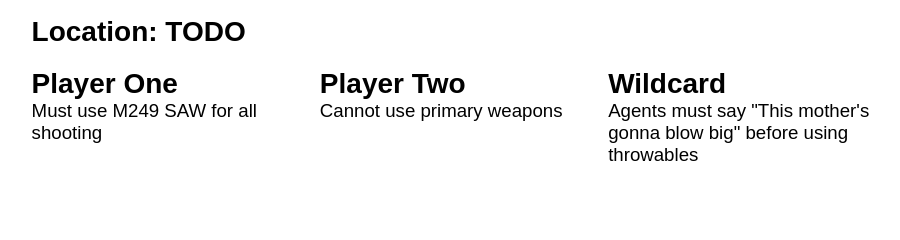
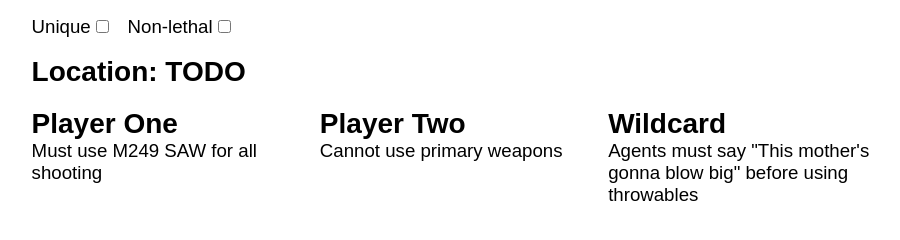
Before and after one commit to coldspire/Swat4ScenarioMaker, a website built with webpack: page app/index.html in a window 1280 px wide. Shown: the part 166-406 px from the top of the page, without its empty margins (186-1086 px from the left). Built offline with nearby package versions, Linux system fonts and the light colour scheme; files whose address does not match are found by name.

Commit message:
Update options to be objects; updated view (#6)

```diff
--- a/app/assets/json/playerOptions.json
+++ b/app/assets/json/playerOptions.json
@@ -1,14 +1,62 @@
 [
-    "Cannot use primary weapons",
-    "Cannot use firearms",
-    "Must use M249 SAW for all shooting",
-    "Must use HK69 grenade launcher as primary weapon",
-    "Must use Pepperball gun for all shooting",
-    "Must use Less Lethal Nova shotgun for all shooting",
-    "Must use Colt Accurized Rifle for all shooting",
-    "Must hit at least two suspects with a stun gun or Tazer",
-    "Must hit a suspect with a throwable item",
-    "Must enter a room after the other agent",
-    "All tactical items must be door wedges",
-    "Must kill all suspects at point-blank range"
+    {
+        "type": "player",
+        "text": "Cannot use primary weapons",
+        "lethal": null
+    },
+    {
+        "type": "player",
+        "text": "Cannot use firearms",
+        "lethal": false
+    },
+    {
+        "type": "player",
+        "text": "Must use M249 SAW for all shooting",
+        "lethal": true
+    },
+    {
+        "type": "player",
+        "text": "Must use HK69 grenade launcher as primary weapon",
+        "lethal": true
+    },
+    {
+        "type": "player",
+        "text": "Must use Pepperball gun for all shooting",
+        "lethal": false
+    },
+    {
+        "type": "player",
+        "text": "Must use Less Lethal Nova shotgun for all shooting",
+        "lethal": false
+    },
+    {
+        "type": "player",
+        "text": "Must use Colt Accurized Rifle for all shooting",
+        "lethal": true
+    },
+    {
+        "type": "player",
+        "text": "Must hit at least two suspects with a stun gun or Tazer",
+        "lethal": false
+    },
+    {
+        "type": "player",
+        "text": "Must hit a suspect with a throwable item",
+        "lethal": null
+    },
+    {
+        "type": "player",
+        "text": "Must enter a room after the other agent",
+        "lethal": null
+    },
+    {
+        "type": "player",
+        "text": "All tactical items must be door wedges",
+        "lethal": null
+    },
+    {
+        "type": "player",
+        "text": "Must kill all suspects at point-blank range",
+        "lethal": null
+    }
 ]
--- a/app/assets/json/wildcardOptions.json
+++ b/app/assets/json/wildcardOptions.json
@@ -1,11 +1,47 @@
 [
-    "Doors can be opened only by C-2 or breaching shotgun",
-    "Optiwand is forbidden",
-    "Agents must always run everywhere",
-    "Rooms must be cleared from multiple entrances where possible",
-    "Agents must enter rooms while under Stinger influence",
-    "Agents must unlock and breach room within 30 seconds",
-    "Hostiles must be pepper-sprayed before any further action is taken",
-    "Agents must say \"This mother's gonna blow big\" before using throwables",
-    "Hostiles must be taken down through non-lethal means"
+    {
+        "type": "wildcard",
+        "text": "Doors can be opened only by C-2 or breaching shotgun",
+        "lethal": null
+    },
+    {
+        "type": "wildcard",
+        "text": "Optiwand is forbidden",
+        "lethal": null
+    },
+    {
+        "type": "wildcard",
+        "text": "Agents must always run everywhere",
+        "lethal": null
+    },
+    {
+        "type": "wildcard",
+        "text": "Rooms must be cleared from multiple entrances where possible",
+        "lethal": null
+    },
+    {
+        "type": "wildcard",
+        "text": "Agents must enter rooms while under Stinger influence",
+        "lethal": null
+    },
+    {
+        "type": "wildcard",
+        "text": "Agents must unlock and breach room within 30 seconds",
+        "lethal": null
+    },
+    {
+        "type": "wildcard",
+        "text": "Hostiles must be pepper-sprayed before any further action is taken",
+        "lethal": null
+    },
+    {
+        "type": "wildcard",
+        "text": "Agents must say \"This mother's gonna blow big\" before using throwables",
+        "lethal": null
+    },
+    {
+        "type": "wildcard",
+        "text": "Hostiles must be taken down through non-lethal means",
+        "lethal": false
+    }
 ]
--- a/app/index.html
+++ b/app/index.html
@@ -12,6 +12,7 @@
 </head>
 <body>
     <%= require('html-loader!./partials/_header.html') %>
+    <%= require('html-loader!./partials/_options.html') %>
     <%= require('html-loader!./partials/_main.html') %>
 
     <% for (var chunk in htmlWebpackPlugin.files.chunks) { %>
--- /dev/null
+++ b/app/partials/_options.html
@@ -0,0 +1,10 @@
+<ul class="options">
+    <li>
+        <label for="is-unique">Unique</label>
+        <input type="checkbox" id="is-unique">
+    </li>
+    <li>
+        <label for="is-nonlethal">Non-lethal</label>
+        <input type="checkbox" id="is-nonlethal">
+    </li>
+</ul>
--- a/app/scripts/index.js
+++ b/app/scripts/index.js
@@ -1,21 +1,35 @@
-const playerDirectives = require('../assets/json/playerOptions.json');
-const wildcards = require('../assets/json/wildcardOptions.json');
+const playerDirectives = [ ...require('../assets/json/playerOptions.json')];
+const wildcards = [ ...require('../assets/json/wildcardOptions.json')];
 
-function getPlayerDirectives() {
-    return playerDirectives;
+function getPlayerDirectives(nonLethal) {
+    let directives;
+    if (nonLethal) {
+        directives = playerDirectives.filter(dir => !dir.lethal);
+    } else {
+        directives = playerDirectives;
+    }
+
+    return directives;
 }
 
-function getWildcards() {
-    return wildcards;
+function getWildcards(nonLethal) {
+    let directives;
+    if (nonLethal) {
+        directives = wildcards.filter(dir => !dir.lethal);
+    } else {
+        directives = wildcards;
+    }
+
+    return directives;
 }
 
 function getRandomIndex(max) {
     return (Math.floor(Math.random() * (max + 1)));
 }
 
-function getDirectives(numPlayers, unique) {
-    const playerDirectives = getPlayerDirectives();
-    const wildcards = getWildcards();
+function getDirectives(numPlayers, unique, nonLethal) {
+    const playerDirectives = getPlayerDirectives(nonLethal);
+    const wildcards = getWildcards(nonLethal);
 
     const chosenDirectives = [];
     for (let i = 0; i < numPlayers; i++) {
@@ -46,7 +60,18 @@
     }
 };
 
-const directives = getDirectives(2, false);
-changeTextById(directives.directives.perPlayer[0], "playerOneDirective");
-changeTextById(directives.directives.perPlayer[1], "playerTwoDirective");
-changeTextById(directives.wildcard, "wildcardDirective");
+function refreshAll() {
+    const isUnique = document.getElementById('is-unique').checked;
+    const isNonLethal = document.getElementById('is-nonlethal').checked;
+
+    const directives = getDirectives(2, isUnique, isNonLethal);
+
+    changeTextById(directives.directives.perPlayer[0].text, "playerOneDirective");
+    changeTextById(directives.directives.perPlayer[1].text, "playerTwoDirective");
+    changeTextById(directives.wildcard.text, "wildcardDirective");
+}
+
+document.getElementById('is-unique').addEventListener('change', refreshAll);
+document.getElementById('is-nonlethal').addEventListener('change', refreshAll);
+
+refreshAll();
--- a/app/styles/index.css
+++ b/app/styles/index.css
@@ -54,6 +54,18 @@
     }
 }
 
+.options {
+    list-style-type: none;
+    display: flex;
+    justify-content: flex-start;
+
+    margin: 1rem 0;
+}
+
+.options li:not(:last-child) {
+    margin-right: 1rem;
+}
+
 .location {
     grid-area: location;
 }
```
